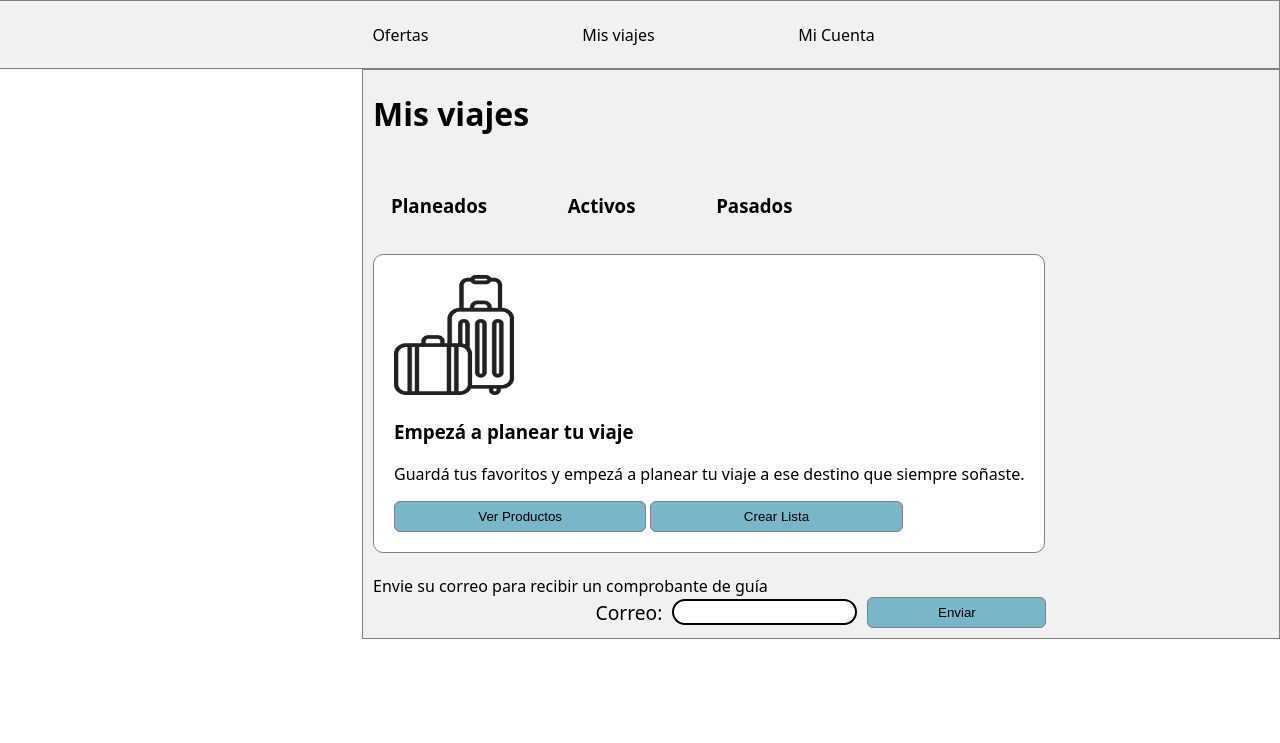
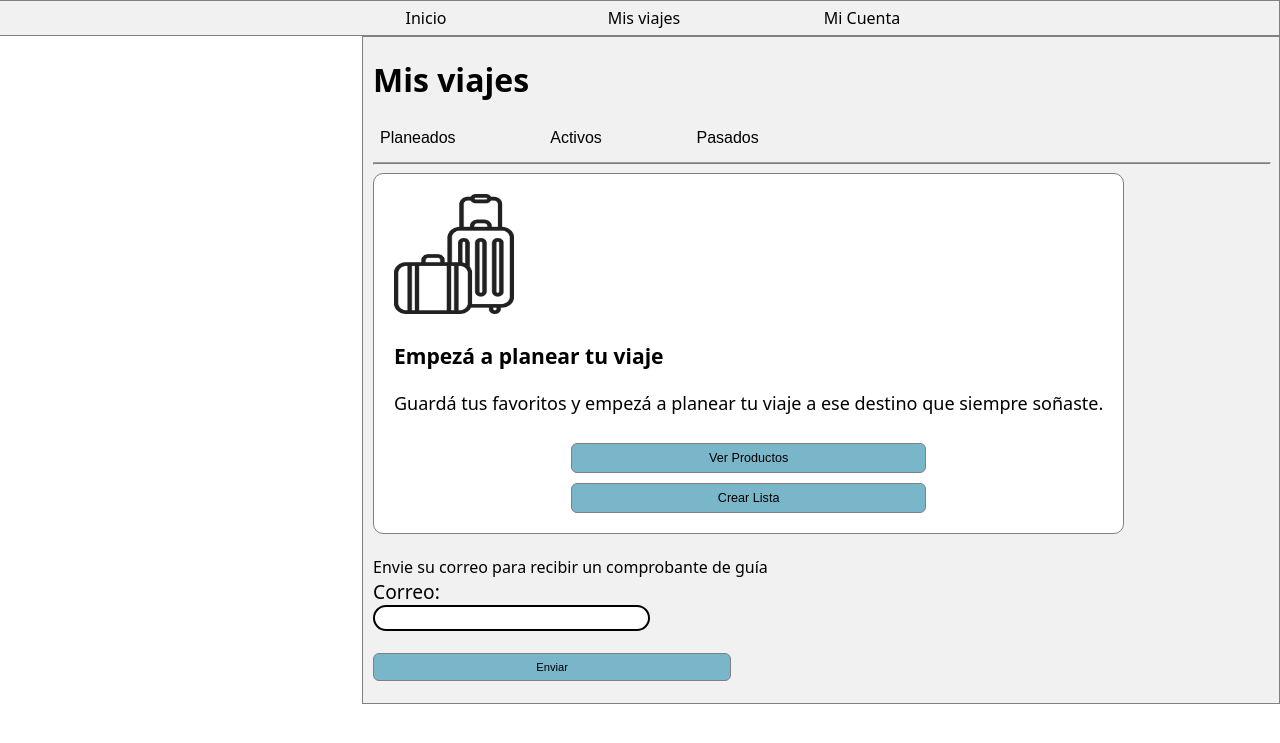
Before and after one commit to Luka-dev-sk8/olimpiada, a PHP site: page /public/carrito.html in a window 1280 px wide. Shown: the top 743 px of the page. Run offline with PHP 8.4, Linux system fonts and the light colour scheme.

Commit message:
falta agregar funcionalidad de botones y el localstorage

```diff
--- a/index.html
+++ b/index.html
@@ -17,7 +17,7 @@
             <div class="menu">
                 <h1><svg xmlns="http://www.w3.org/2000/svg" viewBox="0 0 600 400"><path d="M482.3 192c34.2 0 93.7 29 93.7 64c0 36-59.5 64-93.7 64l-116.6 0L265.2 495.9c-5.7 10-16.3 16.1-27.8 16.1l-56.2 0c-10.6 0-18.3-10.2-15.4-20.4l49-171.6L112 320 68.8 377.6c-3 4-7.8 6.4-12.8 6.4l-42 0c-7.8 0-14-6.3-14-14c0-1.3 .2-2.6 .5-3.9L32 256 .5 145.9c-.4-1.3-.5-2.6-.5-3.9c0-7.8 6.3-14 14-14l42 0c5 0 9.8 2.4 12.8 6.4L112 192l102.9 0-49-171.6C162.9 10.2 170.6 0 181.2 0l56.2 0c11.5 0 22.1 6.2 27.8 16.1L365.7 192l116.6 0z"/></svg><b>Sobre Cielo</b></h1>
                 <button id="barra_lateral"><img id="ajuste" src="public/imagenes/menu.png" alt=""></button>
-                <ul>
+
                     <li class="open_submenu">
                         <button id="btn">
                             <img src="public/imagenes/carrito-de-compras.png" alt="">
@@ -28,7 +28,7 @@
                             <p>precio $5555555</p>
                         </div>
                     </li>
-                </ul>
+
             </div>
                 <div style="flex-direction: column;" class="menu2">
 
--- a/public/carrito.html
+++ b/public/carrito.html
@@ -8,8 +8,8 @@
 </head>
 <body>
     <header>
-        <a href="">Ofertas</a>
-        <a href="">Mis viajes</a>
+        <a href="/index.html">Inicio</a>
+        <a href="/index.html">Mis viajes</a>
         <a href="">Mi Cuenta</a>
     </header>
 
@@ -17,10 +17,12 @@
             <h1>Mis viajes</h1>
 
             <div class="container">
-             <h3>Planeados</h3>
-             <h3>Activos</h3>
-             <h3>Pasados</h3>
+             <button class="btn">Planeados</button>
+             <button class="btn">Activos</button>
+             <button class="btn">Pasados</button>
+
             </div>
+            <hr>
             <div class="container2">
                 <span><img src="imagenes/Maletas.jpg" alt="">
                     <h3>Empezá a planear tu viaje</h3>
@@ -31,12 +33,12 @@
             <br>
             Envie su correo para recibir un comprobante de guía
             <br>
-            <div class="datos_de_email">
                 <label for="email">Correo:</label>
+
                 <input type="email" id="email" name="email">
-
-                <button id="Enviar" type="submit">Enviar</button>
-            </div>
+                <br>
+            <button id="Enviar" type="submit">Enviar</button>
+            <br>
 
 
         </form>
--- a/public/estilos/estilo_carrito.css
+++ b/public/estilos/estilo_carrito.css
@@ -13,10 +13,11 @@ header{
     justify-content: center;
     gap: 10%;
     width: 100%;
-    padding: 2%;
+    flex-wrap: wrap;
+
     background-color: #f1f1f1;
     border: 1px solid gray;
-    height: 2vh;
+
 }
 a{
     display: flex;
@@ -43,29 +44,43 @@ a:hover{
     flex-direction: column;
     background-color: #f1f1f1;
     border: 1px solid gray;
+    flex-wrap: wrap;
 }
 .container{
     display: flex;
+    flex-wrap: wrap;
     align-items: center;
     justify-content: baseline;
     gap: 10%;
-    padding: 2%;
     width: 90%;
+}
+.btn{
+    background-color: unset;
+    font-size: medium;
+    width: unset;
+    border: unset;
+}
+.btn:hover{
+    background-color: gray;
+}
+hr{
+    height: 1px;
+    background-color: gray;
+    width: 100%;
 }
 .container2{
     background-color: white;
     border: 1px solid gray;
     padding: 20px;
     border-radius: 10px;
-}
-.datos_de_email{
+    font-size: large;
     display: flex;
     align-items: center;
-    justify-content: center;
-    margin-bottom: 10px;
+    flex-direction: column;
+    flex-wrap: wrap;
     gap: 10px;
-    width: 100%;
 }
+
 label{
     font-size: larger;
     font-weight: 500;
@@ -78,17 +93,19 @@ input{
     border: 2px solid black;
     border-radius: 20px;
     height: 20px;
+    width: 30%;
     text-align: center;
 }
 button{
     border-radius: 6px;
     border: 1px solid gray;
     padding: 7px;
-    width: 40%;
+    width: 50%;
     background-color: #7ab6ca;
+    font-size: 70%;
 }
 #Enviar{
-    width: 20%;
+    width: 40%;
 }
 button:hover{
     background-color: #6293a3;
```
Also changed, not shown: public/estilos/estilo.css (+11 -3 lines).
